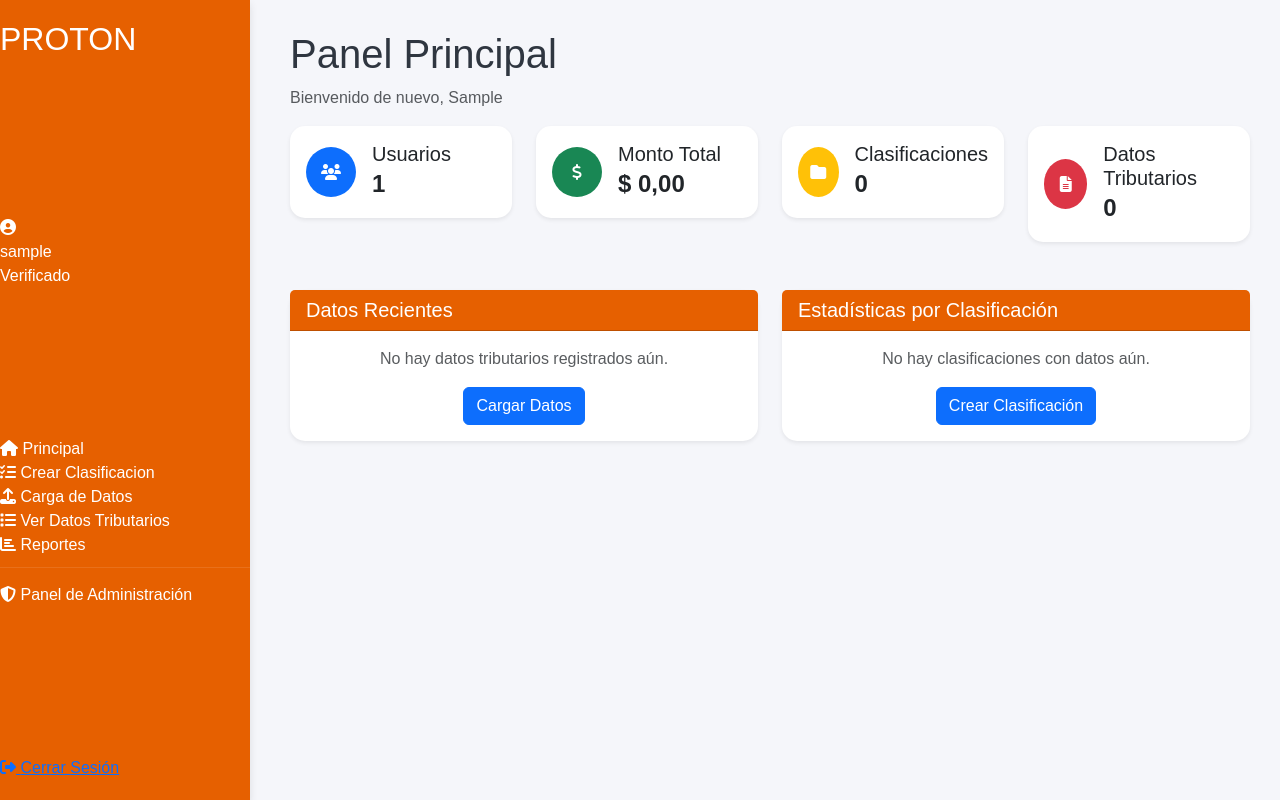
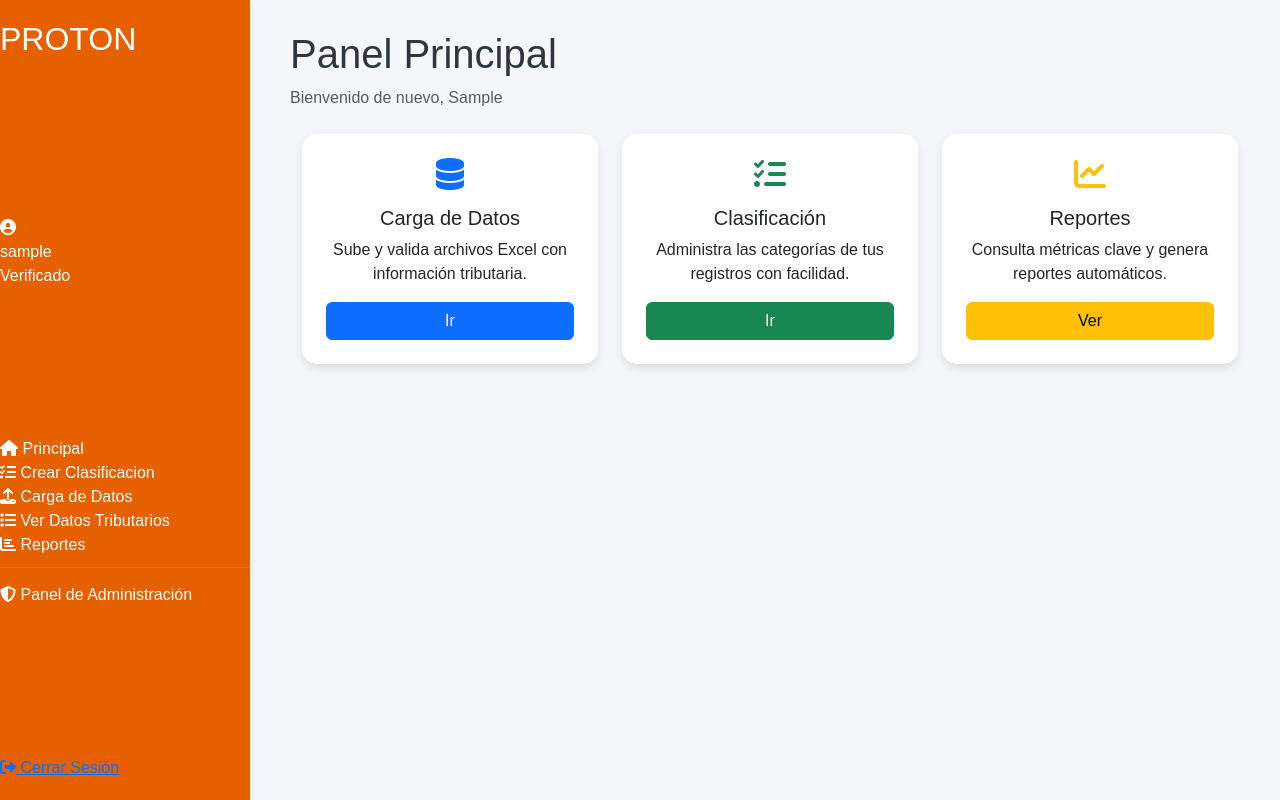
Before and after one commit to sbstn-00/NuamSoft, a Django app: page /inicio/ in a window 1280 px wide. Run offline with Django 5.2, Linux system fonts and the light colour scheme; the visitor is signed in with stand-in values (Sample User, id 1); data comes from the database, SQL or seed files in the repository; data that the repository does not hold is empty.

Commit message:
Mejora de diseño futurista en dashboard

```diff
--- a/ItemApp/templates/inicio.html
+++ b/ItemApp/templates/inicio.html
@@ -10,140 +10,32 @@
 {% endblock %}
 
 {% block dashboard_content %}
-<div class="row">
-    <div class="col-lg-3 col-md-6 mb-4">
-        <div class="widget-card card shadow-sm">
-            <div class="card-body d-flex align-items-center">
-                <div class="widget-icon bg-primary text-white rounded-circle d-flex align-items-center justify-content-center" style="width: 50px; height: 50px;">
-                    <i class="fas fa-users"></i>
-                </div>
-                <div class="ms-3">
-                    <h5 class="card-title mb-0">Usuarios</h5>
-                    <p class="card-text fs-4 fw-bold">{{ total_usuarios }}</p>
-                </div>
+<div class="container mt-4">
+    <div class="row g-4">
+        <div class="col-md-4">
+            <div class="card glass-card p-4 text-center">
+                <i class="fas fa-database fa-2x mb-3 text-primary"></i>
+                <h5>Carga de Datos</h5>
+                <p>Sube y valida archivos Excel con información tributaria.</p>
+                <a href="{% url 'carga_datos' %}" class="btn btn-primary">Ir</a>
             </div>
         </div>
-    </div>
 
-    <div class="col-lg-3 col-md-6 mb-4">
-        <div class="widget-card card shadow-sm">
-            <div class="card-body d-flex align-items-center">
-                <div class="widget-icon bg-success text-white rounded-circle d-flex align-items-center justify-content-center" style="width: 50px; height: 50px;">
-                    <i class="fas fa-dollar-sign"></i>
-                </div>
-                <div class="ms-3">
-                    <h5 class="card-title mb-0">Monto Total</h5>
-                    <p class="card-text fs-4 fw-bold">$ {{ monto_total|floatformat:2|default:"0.00" }}</p>
-                </div>
+        <div class="col-md-4">
+            <div class="card glass-card p-4 text-center">
+                <i class="fas fa-tasks fa-2x mb-3 text-success"></i>
+                <h5>Clasificación</h5>
+                <p>Administra las categorías de tus registros con facilidad.</p>
+                <a href="{% url 'crear_clasificacion' %}" class="btn btn-success">Ir</a>
             </div>
         </div>
-    </div>
 
-    <div class="col-lg-3 col-md-6 mb-4">
-        <div class="widget-card card shadow-sm">
-            <div class="card-body d-flex align-items-center">
-                <div class="widget-icon bg-warning text-white rounded-circle d-flex align-items-center justify-content-center" style="width: 50px; height: 50px;">
-                    <i class="fas fa-folder"></i>
-                </div>
-                <div class="ms-3">
-                    <h5 class="card-title mb-0">Clasificaciones</h5>
-                    <p class="card-text fs-4 fw-bold">{{ total_clasificaciones }}</p>
-                </div>
-            </div>
-        </div>
-    </div>
-
-    <div class="col-lg-3 col-md-6 mb-4">
-        <div class="widget-card card shadow-sm">
-            <div class="card-body d-flex align-items-center">
-                <div class="widget-icon bg-danger text-white rounded-circle d-flex align-items-center justify-content-center" style="width: 50px; height: 50px;">
-                    <i class="fas fa-file-alt"></i>
-                </div>
-                <div class="ms-3">
-                    <h5 class="card-title mb-0">Datos Tributarios</h5>
-                    <p class="card-text fs-4 fw-bold">{{ total_datos }}</p>
-                </div>
-            </div>
-        </div>
-    </div>
-</div>
-
-<div class="row mt-4">
-    <div class="col-lg-6 mb-4">
-        <div class="card shadow-sm">
-            <div class="card-header">
-                <h5 class="mb-0">Datos Recientes</h5>
-            </div>
-            <div class="card-body">
-                {% if datos_recientes %}
-                    <div class="table-responsive">
-                        <table class="table table-hover table-sm">
-                            <thead>
-                                <tr>
-                                    <th>Nombre</th>
-                                    <th>Clasificación</th>
-                                    <th>Monto</th>
-                                    <th>Factor</th>
-                                </tr>
-                            </thead>
-                            <tbody>
-                                {% for dato in datos_recientes %}
-                                <tr>
-                                    <td>{{ dato.nombre_dato|truncatewords:3 }}</td>
-                                    <td><span class="badge bg-info">{{ dato.clasificacion.nombre }}</span></td>
-                                    <td>$ {{ dato.monto|floatformat:2|default:"-" }}</td>
-                                    <td>{{ dato.factor|floatformat:4|default:"-" }}</td>
-                                </tr>
-                                {% endfor %}
-                            </tbody>
-                        </table>
-                    </div>
-                    <div class="text-center mt-3">
-                        <a href="{% url 'listar_datos_tributarios' %}" class="btn btn-primary btn-sm">Ver Todos los Datos</a>
-                    </div>
-                {% else %}
-                    <p class="text-center text-muted">No hay datos tributarios registrados aún.</p>
-                    <div class="text-center">
-                        <a href="{% url 'carga_datos' %}" class="btn btn-primary">Cargar Datos</a>
-                    </div>
-                {% endif %}
-            </div>
-        </div>
-    </div>
-
-    <div class="col-lg-6 mb-4">
-        <div class="card shadow-sm">
-            <div class="card-header">
-                <h5 class="mb-0">Estadísticas por Clasificación</h5>
-            </div>
-            <div class="card-body">
-                {% if stats_clasificacion %}
-                    <div class="table-responsive">
-                        <table class="table table-hover table-sm">
-                            <thead>
-                                <tr>
-                                    <th>Clasificación</th>
-                                    <th>Total Datos</th>
-                                    <th>Monto Total</th>
-                                </tr>
-                            </thead>
-                            <tbody>
-                                {% for stat in stats_clasificacion %}
-                                <tr>
-                                    <td><strong>{{ stat.nombre }}</strong></td>
-                                    <td><span class="badge bg-secondary">{{ stat.total_datos }}</span></td>
-                                    <td>$ {{ stat.monto_total|floatformat:2|default:"0.00" }}</td>
-                                </tr>
-                                {% endfor %}
-                            </tbody>
-                        </table>
-                    </div>
-                {% else %}
-                    <p class="text-center text-muted">No hay clasificaciones con datos aún.</p>
-                    <div class="text-center">
-                        <a href="{% url 'crear_clasificacion' %}" class="btn btn-primary">Crear Clasificación</a>
-                    </div>
-                {% endif %}
+        <div class="col-md-4">
+            <div class="card glass-card p-4 text-center">
+                <i class="fas fa-chart-line fa-2x mb-3 text-warning"></i>
+                <h5>Reportes</h5>
+                <p>Consulta métricas clave y genera reportes automáticos.</p>
+                <a href="#" class="btn btn-warning">Ver</a>
             </div>
         </div>
     </div>
```
